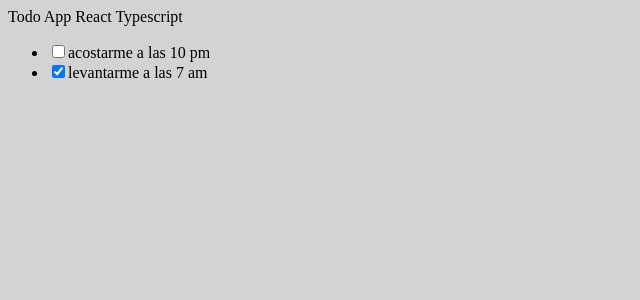
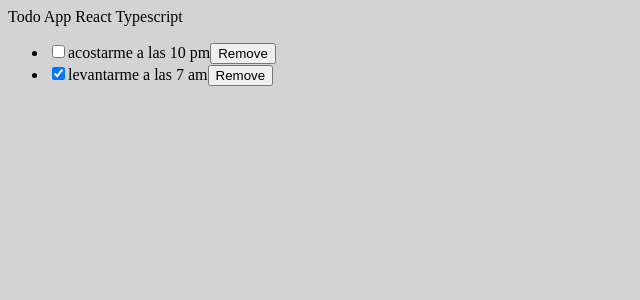
Before and after one commit to mistermaxis/todo-app-react-ts, a React (Vite) app: page / in a window 1280 px wide. Shown: the top 300 px of the page, without its empty margins (0-640 px from the left). Built offline with nearby package versions, Linux system fonts and the light colour scheme.

Commit message:
Add functionality to remove Todos

```diff
--- a/src/App.tsx
+++ b/src/App.tsx
@@ -17,12 +17,17 @@ const testTodos = [
 ]
 
 const App = () : JSX.Element => {
-  const [todos] = useState(testTodos)
+  const [todos, setTodos] = useState(testTodos)
+
+  const handleRemove = (id: string) => {
+    const newTodos = todos.filter(todo => todo.id !== id)
+    setTodos(newTodos)
+  }
 
   return (
     <div>
       <header>Todo App React Typescript</header>
-      <TodoList todos={todos}></TodoList>
+      <TodoList todos={todos} onRemoveTodo={handleRemove}/>
     </div>
   )
 }
--- a/src/components/Todo.tsx
+++ b/src/components/Todo.tsx
@@ -1,12 +1,15 @@
 import { TodoType } from "../types"
 
-type Props = TodoType
+interface Props extends TodoType {
+  onRemoveTodo: (id: string) => void,
+}
 
-export const Todo: React.FC<Props> = ({id, title, completed}) => {
+export const Todo: React.FC<Props> = ({id, title, completed, onRemoveTodo}) => {
   return (
     <div>
       <input type="checkbox" name={title} id={id} checked={completed}/>
       <label htmlFor={title}>{title}</label>
+      <button onClick={() => onRemoveTodo(id)}>Remove</button>
     </div>
   )
 }
--- a/src/components/TodoList.tsx
+++ b/src/components/TodoList.tsx
@@ -2,10 +2,11 @@ import { Todos } from "../types"
 import { Todo } from "./Todo"
 
 interface Props {
-  todos: Todos
+  todos: Todos,
+  onRemoveTodo: (id: string) => void
 }
 
-export const TodoList: React.FC<Props> = ({todos}) => {
+export const TodoList: React.FC<Props> = ({todos, onRemoveTodo}) => {
   return (
     <ul>
       {todos.map((t) => {return <li key={t.id}>
@@ -14,6 +15,7 @@ export const TodoList: React.FC<Props> = ({todos}) => {
           id={t.id}
           title={t.title}
           completed={t.completed}
+          onRemoveTodo={onRemoveTodo}
         />
       </li>})}
     </ul>
```
